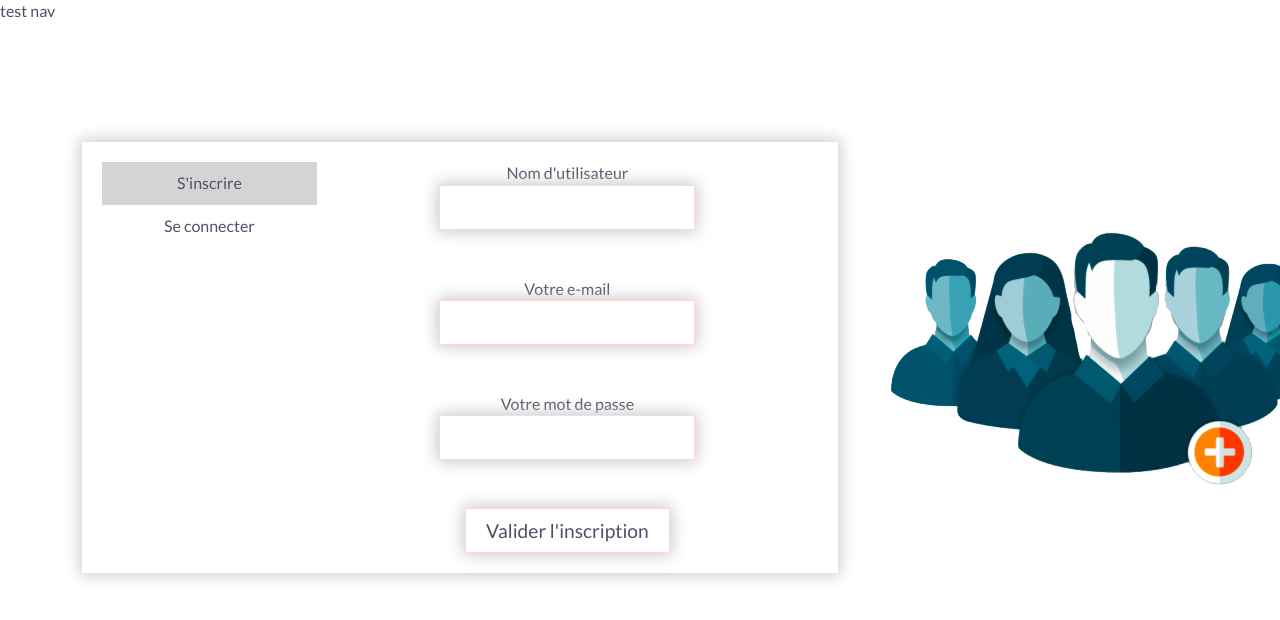
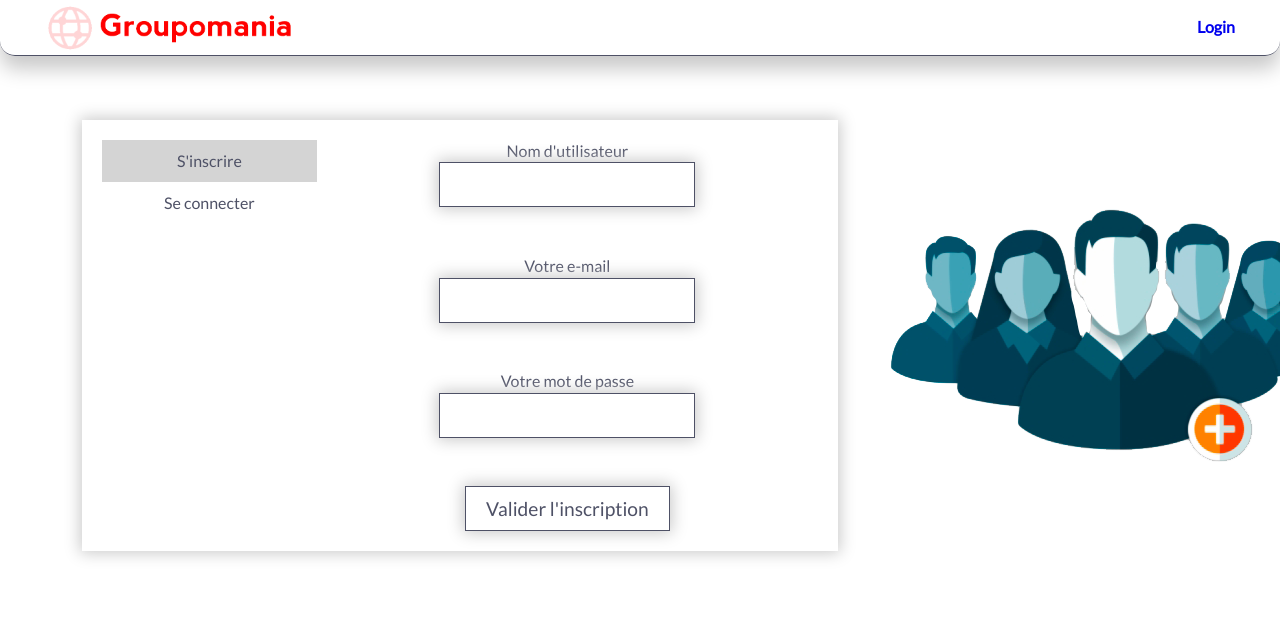
Before and after one commit to AntoMakaio/Groupomania, a React (Create React App) app in the folder client/: page /profil in a window 1280 px wide. Shown: the top 620 px of the page. Built offline with nearby package versions, Linux system fonts and the light colour scheme; no server answers.

Commit message:
fix bug login axios cors

```diff
--- a/client/src/App.js
+++ b/client/src/App.js
@@ -11,7 +11,7 @@ const App = () => {
       await axios({
         method: "get",
         url: `${process.env.REACT_APP_API_URL}jwtid`,
-        withCredentials: false,
+        withCredentials: true,
       })
         .then((res) => {
           console.log(res);
@@ -23,7 +23,7 @@ const App = () => {
   }, [uid]);
 
   return (
-    <UidContext.Provider>
+    <UidContext.Provider value={uid}>
       <Routes />
     </UidContext.Provider>
   );
--- a/client/src/components/Log/SignInForm.js
+++ b/client/src/components/Log/SignInForm.js
@@ -5,12 +5,12 @@ const SignInForm = () => {
   const [email, setEmail] = useState("");
   const [password, setPassword] = useState("");
 
-  const handleLogin = async (e) => {
+  const handleLogin = (e) => {
     e.preventDefault();
     const emailError = document.querySelector(".email.error");
     const passwordError = document.querySelector(".password.error");
 
-    await axios({
+    axios({
       method: "post",
       url: `${process.env.REACT_APP_API_URL}api/user/login`,
       withCredentials: true,
--- a/client/src/components/Log/SignUpForm.js
+++ b/client/src/components/Log/SignUpForm.js
@@ -41,10 +41,12 @@ const SignUpForm = () => {
         <>
           <SignInForm />
           <br />
-          <span></span>
-          <p className="valid">
-            Inscription validé ! Vous pouvez maintenant vous connecter.
-          </p>
+          <br />
+          <span>
+            <p className="valid">
+              Inscription validé ! Vous pouvez maintenant vous connecter.
+            </p>
+          </span>
         </>
       ) : (
         <form action="" onSubmit={handleRegister} id="sign-up-form">
--- a/client/src/components/Nav.js
+++ b/client/src/components/Nav.js
@@ -1,7 +1,42 @@
-import React from "react";
+import React, { useContext } from "react";
+import { NavLink } from "react-router-dom";
+import { UidContext } from "./AppContext";
 
 const Nav = () => {
-  return <div>test nav</div>;
+  const uid = useContext(UidContext);
+  return (
+    <nav>
+      <div className="nav-container">
+        <div className="logo">
+          <NavLink exact to="/">
+            <div className="logo">
+              <img src="./img/logo-groupomania.png" alt="Logo Groupomania" />
+            </div>
+          </NavLink>
+        </div>
+        {uid ? (
+          <ul>
+            <li></li>
+            <li className="nav-welcome">
+              <NavLink exact to="/profil">
+                <h4>Bienvenue chez les fous</h4>
+              </NavLink>
+            </li>
+            <h4>Logout</h4>
+          </ul>
+        ) : (
+          <ul>
+            <li></li>
+            <li>
+              <NavLink exact to="/profil">
+                <h4>Login</h4>
+              </NavLink>
+            </li>
+          </ul>
+        )}
+      </div>
+    </nav>
+  );
 };
 
 export default Nav;
--- a/client/src/styles/_settings.scss
+++ b/client/src/styles/_settings.scss
@@ -41,6 +41,7 @@ body {
 .valid {
   color: rgb(0, 162, 0);
   font-size: 0.9rem;
+  margin-top: 20px;
 }
 
 .error {
--- /dev/null
+++ b/client/src/styles/components/_nav.scss
@@ -0,0 +1,33 @@
+nav {
+    padding-top: 5px;
+    padding-bottom: 50px;
+    border-bottom: 1px solid $color-3;
+    box-shadow: 0px 13px 20px 0px #c9c9c9;
+    position: fixed;
+    width: 100%;
+    height: 45px;
+    border-radius: 0 0 15px 15px;
+    z-index: 10;
+    top: 0;
+
+    .nav-container {
+      display: flex;
+      width: 100%;
+      max-width: 1190px;
+      margin: 0 auto;
+      justify-content: space-between;
+      height: 45px;
+      align-items: center;
+
+      .logo {
+        display: flex;
+        align-items: center;
+
+
+        img {
+          height: 50px;
+          width: 250px;
+        }
+      }
+    }
+  }
--- a/client/src/styles/index.scss
+++ b/client/src/styles/index.scss
@@ -1,3 +1,4 @@
 @import './settings';
 @import './pages/home';
 @import './pages/profil.scss';
+@import './components/nav.scss';
--- a/client/src/styles/pages/_profil.scss
+++ b/client/src/styles/pages/_profil.scss
@@ -55,7 +55,7 @@
           color: $color-3;
           padding: 10px 20px;
           background-color: transparent;
-          border: 1px solid $color-2;
+          border: 1px solid $color-3;
           margin: 0;
           font-size: 1.2rem;
           font-family: $font-2;
```
Also changed, not shown: 1 other file (tests, documents, lock files or other folders).
